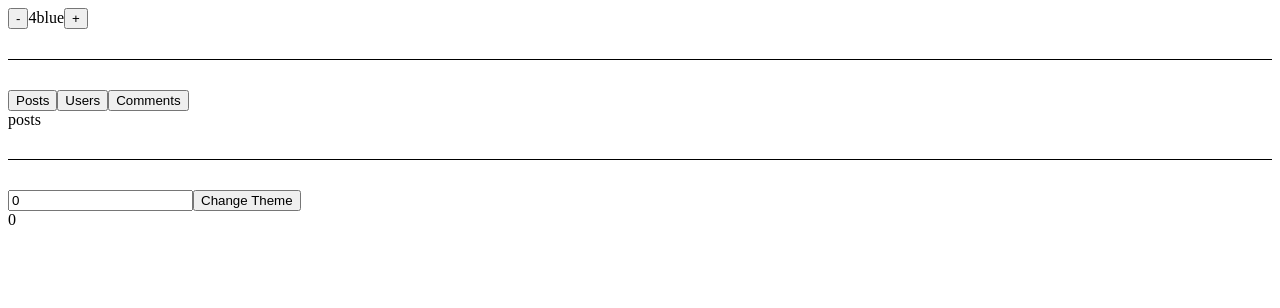
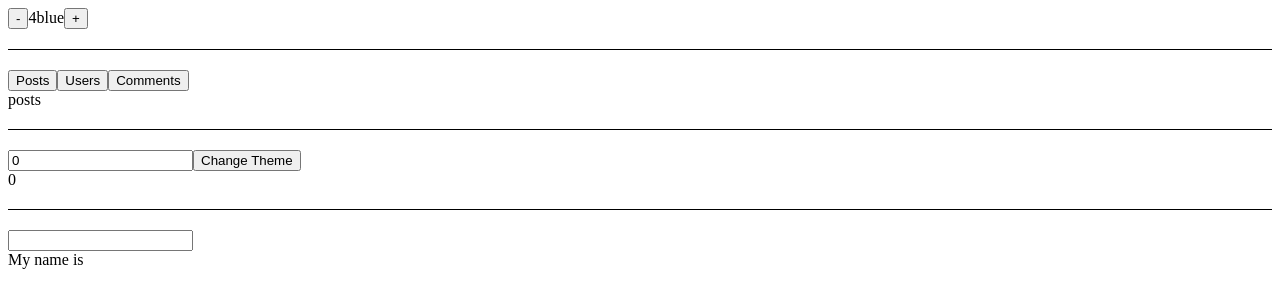
Before and after one commit to Megumikawa/react-studying, a React (Create React App) app: page / in a window 1280 px wide. Shown: the top 308 px of the page. Built offline with nearby package versions, Linux system fonts and the light colour scheme.

Commit message:
ready setting up to learn useRef

```diff
--- a/src/App.js
+++ b/src/App.js
@@ -1,6 +1,7 @@
 import React, { useState } from 'react';
 import Post from './Post';
 import Memo from './Memo';
+import LeareUseRed from './LeareUseRef';
 
 function App() {
   const [count, setCount] = useState(4)
@@ -23,10 +24,12 @@ function App() {
       <span>{theme}</span>
       <button onClick={increment}>+</button>
     </div>
-    <div style={{borderBottom:'1px solid', margin:'30px 0'}}></div>
+    <div style={{borderBottom:'1px solid', margin:'20px 0'}}></div>
     <Post />
-    <div style={{borderBottom:'1px solid', margin:'30px 0'}}></div>
+    <div style={{borderBottom:'1px solid', margin:'20px 0'}}></div>
     <Memo />
+    <div style={{borderBottom:'1px solid', margin:'20px 0'}}></div>
+    <LeareUseRed />
     </>
   )
 }
--- /dev/null
+++ b/src/LeareUseRef.js
@@ -0,0 +1,11 @@
+import React, { useState } from 'react'
+
+export default function LeareUseRef() {
+  const [name, setName] =useState('')
+  return (
+    <>
+      <input value={name} onChange={e => setName(e.target.value)} />
+      <div>My name is {name}</div>
+    </>
+  )
+}
```
